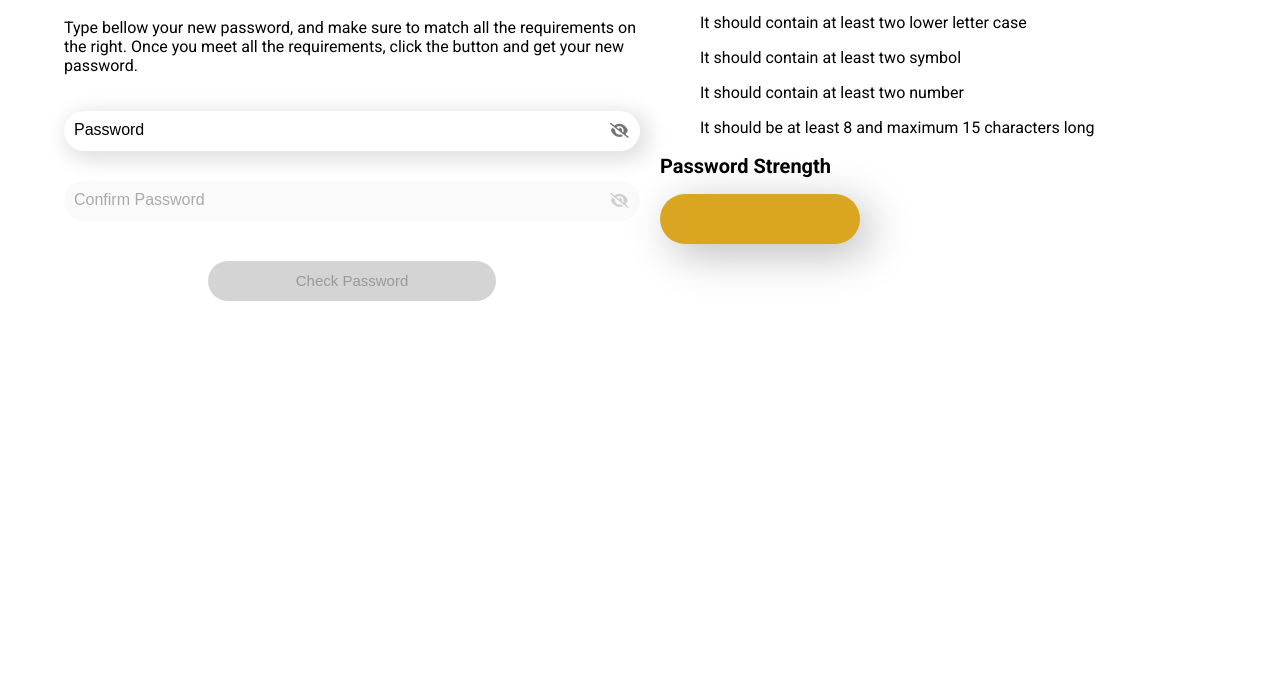
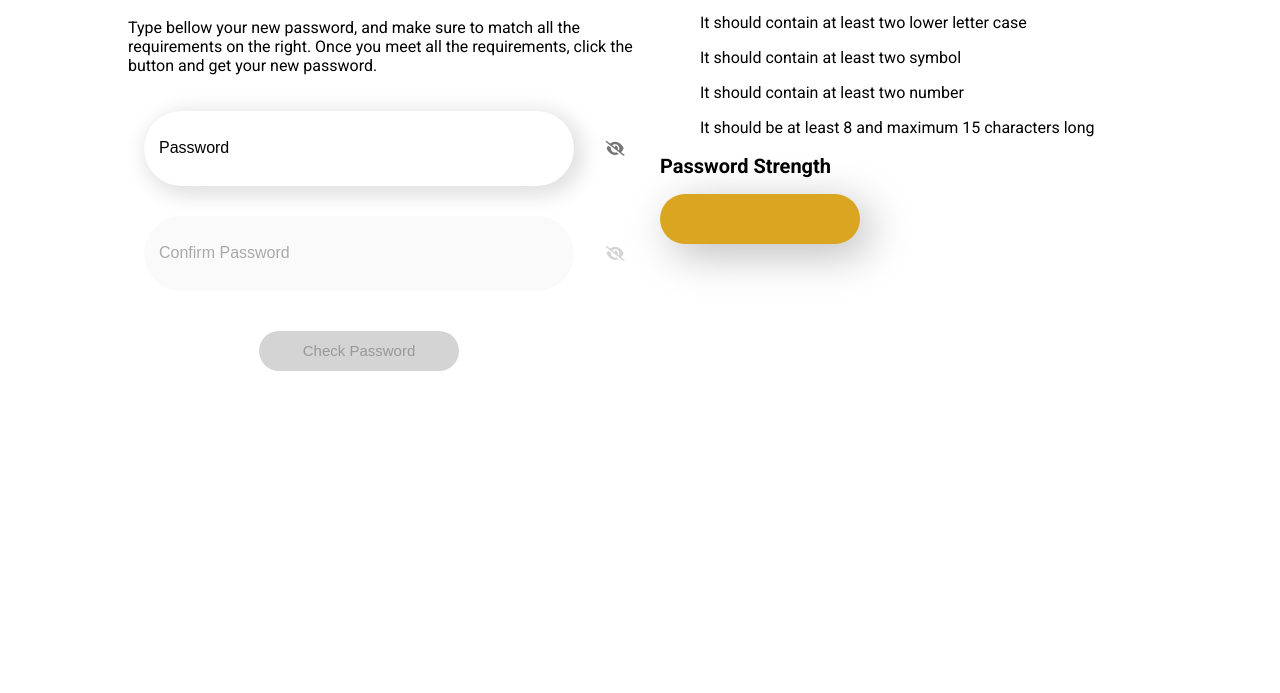
Before and after one commit to diegomouradev/password-grader, a website: page index.html in a window 1280 px wide. Shown: the part 107-800 px from the top of the page. Drawn offline with Linux system fonts and the light colour scheme.

Commit message:
final commit

```diff
--- a/index.html
+++ b/index.html
@@ -1,3 +1,4 @@
+<!doctype html>
 <html lang="en">
 <head>
     <meta charset="UTF-8">
@@ -23,18 +24,18 @@
             </p>
             <form id="form" class="form">
                 <!-- Password -->
-                <input id="password-field" class="password-field--enable" type="password" placeholder="Password" minlength="8" maxlength="15" required>
+                <input id="password-field" class="password-field password-field--enable" type="password" placeholder="Password" minlength="8" maxlength="15" required>
 
                 <!-- Button Show Password -->
-                <label id="password-toggle" for="password" class="password-toggle--enable">
+                <label id="password-toggle" for="password" class="password-toggle password-toggle__1 password-toggle--enable">
                     <i id="password-btn" class="fas fa-eye-slash"></i>
                 </label>
 
                 <!-- Confirm Password -->
-                <input id="confirm-password" class="password-field--disable" type="password" placeholder="Confirm Password" minlength="8" maxlength="15" disabled>
+                <input id="confirm-password" class="password-field password-field--disable" type="password" placeholder="Confirm Password" minlength="8" maxlength="15" disabled>
 
                 <!-- Button Show Confirm Password -->
-                <label for="confirm-password-toggle" class="password-toggle--disable">
+                <label for="confirm-password-toggle" class="password-toggle password-toggle__2 password-toggle--disable">
                     <i id="confirm-password-btn" class="fas fa-eye-slash"></i>
                 </label>
 
--- a/sass/_base.scss
+++ b/sass/_base.scss
@@ -15,6 +15,6 @@ html {
 .main__wrapper {
     display: grid;
     grid-template-columns: 1fr 1fr;
-    max-width: 90vw;
+    max-width: 80vw;
     margin: 0 auto;
 }
--- a/sass/components/_form.scss
+++ b/sass/components/_form.scss
@@ -4,17 +4,20 @@
 
 .form {
     display: grid;
-    grid-template-columns: 1fr min-content;
+    grid-template-columns: 1fr 5rem;
+    justify-items: center;
 }
 
 .password-field {
+    width: 40rem;
+    height: 4.5rem;
+    border-radius: 5rem;
+    padding: 1.5rem;
+    border: none;
+
+
 
     &--enable {
-        width: 100%;
-        height: 4rem;
-        border-radius: 5rem;
-        padding: 1rem;
-        border: none;
         background-color:#FFFFFF;
         margin: 2rem 0;
         box-shadow: 5px 5px 20px 5px rgba(0,0,0,0.12);
@@ -26,17 +29,9 @@
 
         }
 
-        &:hover {
-
-        }
     }
 
     &--disable {
-        width: 100%;
-        height: 4rem;
-        border-radius: 5rem;
-        padding: 1rem;
-        border: none;
         background-color: 10px 10px 44px 0px rgba(0,0,0,0.17);
         margin: 1rem 0;
         box-shadow: #FFFFFF;
@@ -51,22 +46,20 @@
 }
 
 .password-toggle {
+    display: flex;
+    align-items: center;
+    font-size: 1.5rem;
+    // margin-left: -40rem;
 
     &--enable {
-        display: flex;
-        align-items: center;
-        font-size: 1.5rem;
-        margin-left: -3rem;
+
         color: rgba(0, 0, 0, 0.541);
     }
 
     &--disable {
-        display: flex;
-        align-items: center;
-        font-size: 1.5rem;
-        margin-left: -3rem;
         color: rgba(0, 0, 0, 0.17);
     }
+
 }
 
 
@@ -75,7 +68,7 @@
 }
 
 .btn {
-    width: 50%;
+    width: 20rem;
     height: 4rem;
     border-radius: 5rem;
     padding: 1rem;
```
Also changed, not shown: css/style.css.
